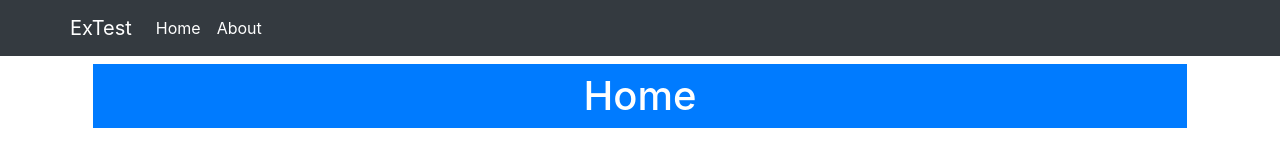
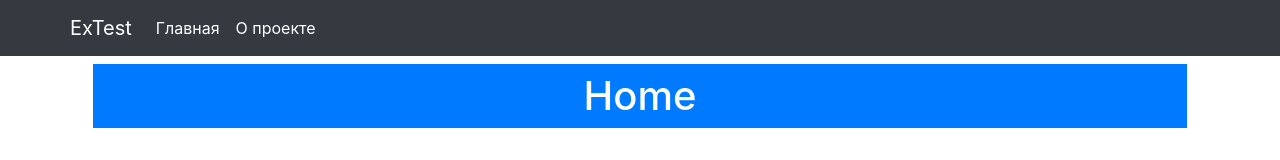
Before and after one commit to AndreyZalazaiev/rgr, a React (Create React App) app: page / in a window 1280 px wide. Shown: the top 160 px of the page. Built offline with nearby package versions, Linux system fonts and the light colour scheme.

Commit message:
Update navbar depends on user role

```diff
--- a/src/components/NavBar/NavBar.jsx
+++ b/src/components/NavBar/NavBar.jsx
@@ -1,8 +1,11 @@
 import { Container, Nav, Navbar as Navigationbar } from "react-bootstrap";
 import { Link, NavLink } from "react-router-dom";
+import { useAuth } from "../AuthProvider/authHooks";
+import { UserWidget } from "../UserWidget/UserWidget";
 import './NavBar.scss';
 
 function NavBar() {
+    const auth = useAuth();
     return (
         <Navigationbar bg="dark" variant="dark">
             <Container>
@@ -10,9 +13,23 @@ function NavBar() {
                 <Navigationbar.Toggle aria-controls="navbar-collapse" />
                 <Navigationbar.Collapse id="navbar-collapse">
                     <Nav className="mr-auto">
-                        <NavLink to="/" className="nav-link active">Home</NavLink>
-                        <NavLink to="/about" className="nav-link active">About</NavLink>
+                        <NavLink to="/" className="nav-link active">Главная</NavLink>
+                        { auth.user && <NavLink to="/tests" className="nav-link active">Тесты</NavLink>}
+                        { auth.user?.role === 'student' &&
+                        <>
+                        <NavLink to="/completed-tests" className="nav-link active">Пройденные тесты</NavLink>
+                        <NavLink to="/assigned-tests" className="nav-link active">Назначенные тесты</NavLink>
+                        </>
+                        }
+                        { auth.user?.role === 'teacher' &&
+                        <>
+                        <NavLink to="/completed-tests" className="nav-link active">Назначить тесты</NavLink>
+                        <NavLink to="/assigned-tests" className="nav-link active">Создать тесты</NavLink>
+                        </>
+                        }
+                        <NavLink to="/about" className="nav-link active">О проекте</NavLink>
                     </Nav>
+                    <UserWidget />
                 </Navigationbar.Collapse>
             </Container>
         </Navigationbar>
--- /dev/null
+++ b/src/components/UserWidget/UserWidget.jsx
@@ -0,0 +1,19 @@
+import { Nav, NavDropdown } from "react-bootstrap";
+import { Link } from "react-router-dom";
+import { useAuth } from "../AuthProvider/authHooks";
+
+function UserWidget() {
+    const auth = useAuth();
+    return (
+        auth.user &&
+        <Nav>
+            <NavDropdown title={auth.user?.username}>
+                <li><Link to='/profile' className="dropdown-item">Профиль</Link></li>
+                <NavDropdown.Divider />
+                <li><Link to='/logout' className="dropdown-item">Выйти</Link></li>
+            </NavDropdown>
+        </Nav>
+    );
+}
+
+export { UserWidget };
```
